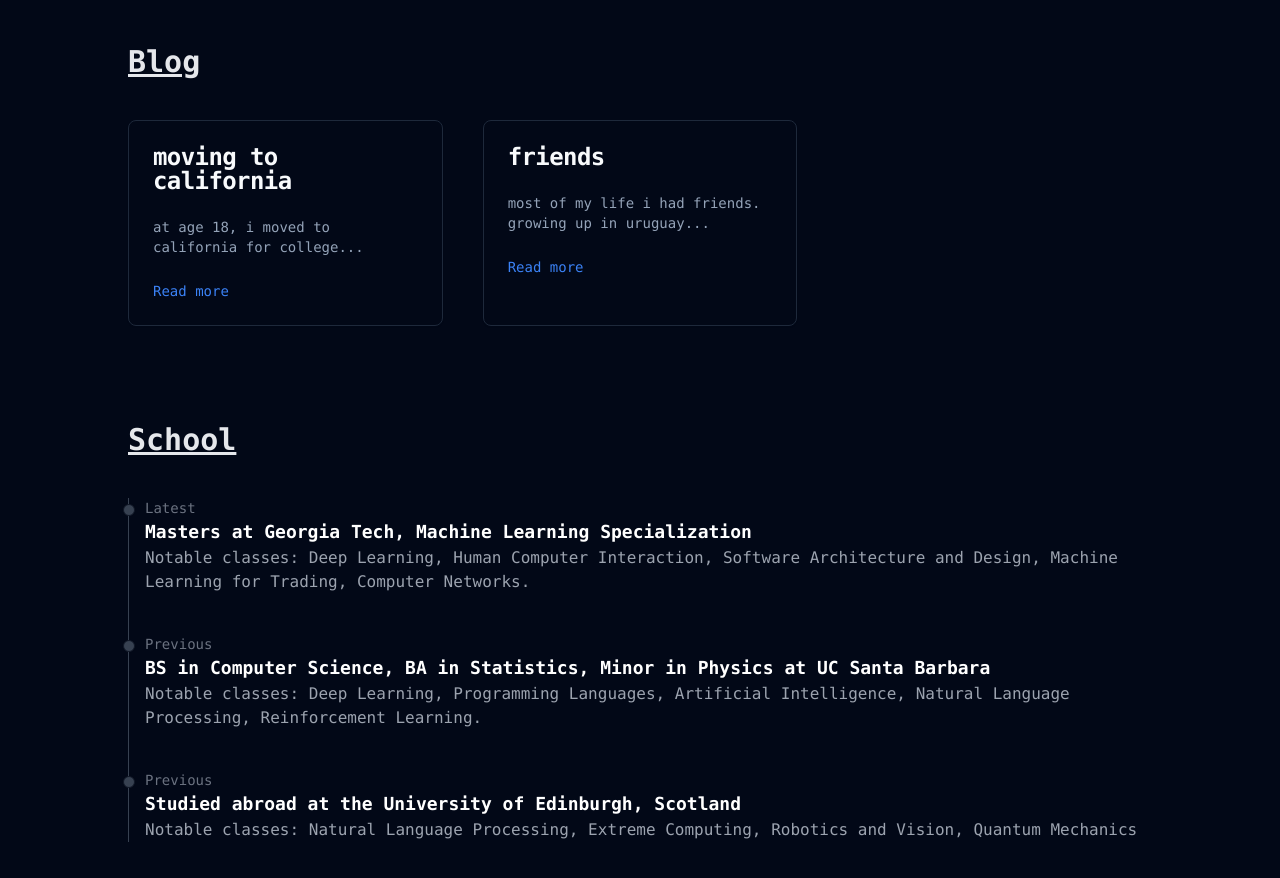
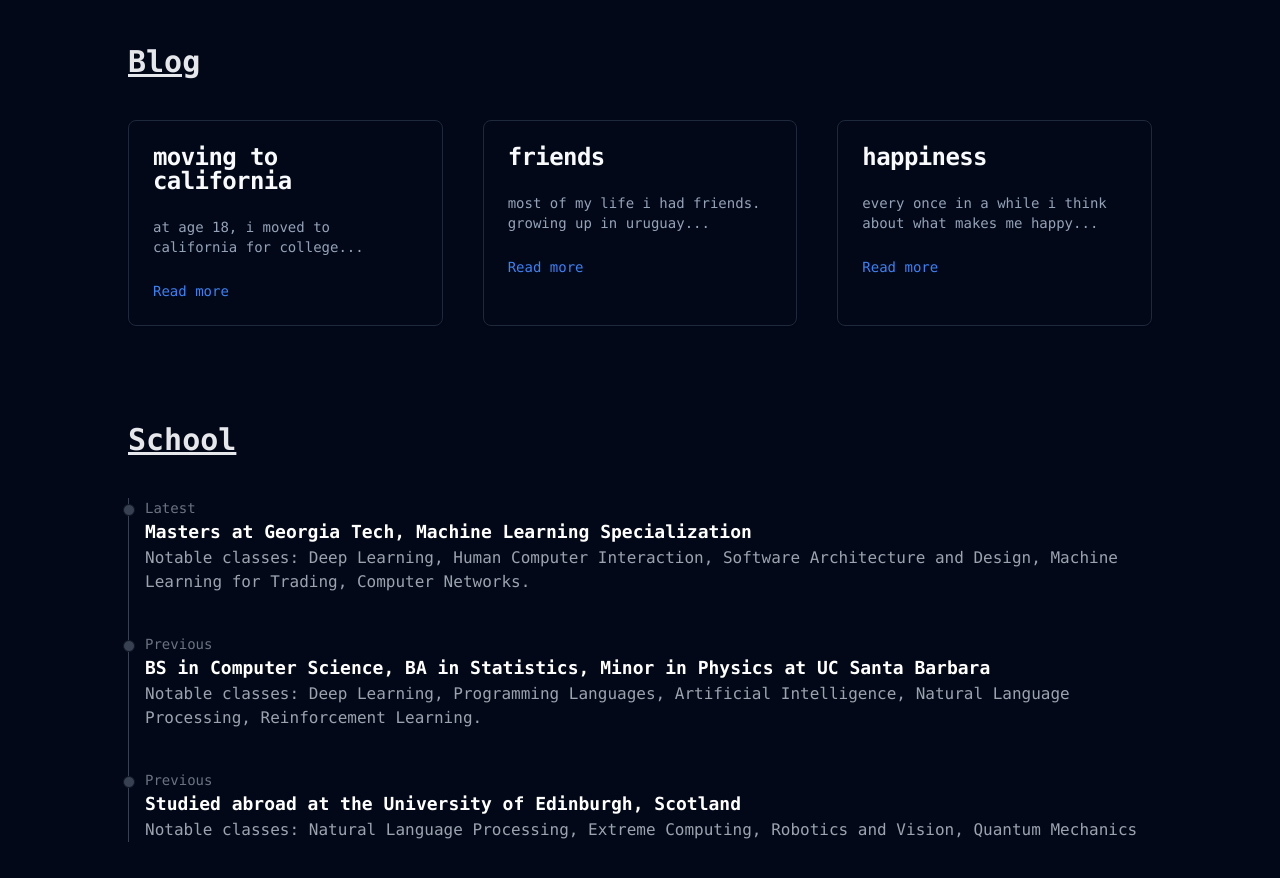
Before and after one commit to aripo99/personal-website, a Next.js app: page / in a window 1280 px wide. Shown: the part 3020-3898 px from the top of the page. Built offline with nearby package versions, Linux system fonts and the light colour scheme.

Commit message:
Add happiness blog

```diff
--- a/components/Blog.tsx
+++ b/components/Blog.tsx
@@ -17,6 +17,11 @@ export const pieces = [
         title: "friends",
         description: "most of my life i had friends. growing up in uruguay...",
         link: "blog/friends",
+    },
+    {
+        title: "happiness",
+        description: "every once in a while i think about what makes me happy...",
+        link: "blog/happiness",
     }
 ];
 
```
Also changed, not shown: blog/happiness.md (added, +13 -0 lines).
